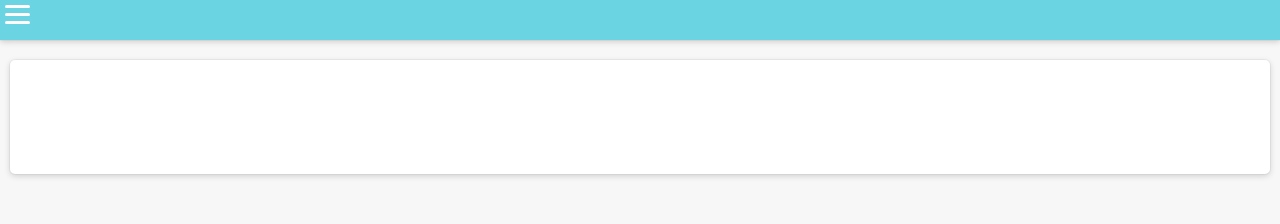
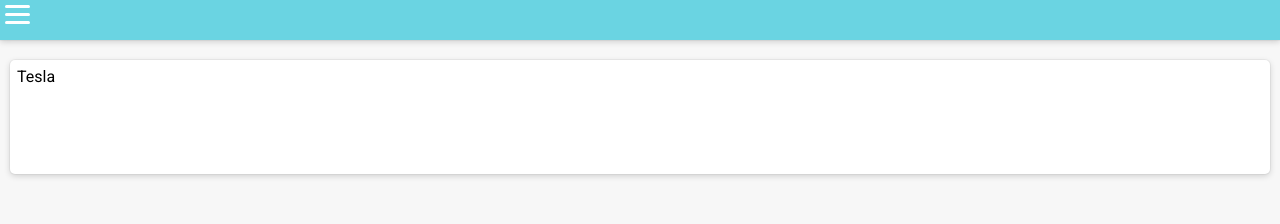
Before and after one commit to prwik/cmms, a React (Create React App) app in the folder batch/: page / in a window 1280 px wide. Shown: the top 224 px of the page. Built offline with nearby package versions, Linux system fonts and the light colour scheme.

Commit message:
reordered componenets

```diff
--- a/batch/src/App.js
+++ b/batch/src/App.js
@@ -32,18 +32,20 @@
   }
 }
 
+class Content extends Component {
+  render() {
+    return(
+      <SiteCard name="Tesla"/>
+    )
+  }
+}
+
 class SiteCard extends Component {
   render(){
     return (
-      <div className="card"></div>
+      <div className="card">
+        {this.props.name}
+      </div>
     );
   }
 }
-
-class Content extends Component {
-  render() {
-    return(
-      <SiteCard />
-    )
-  }
-}
```
